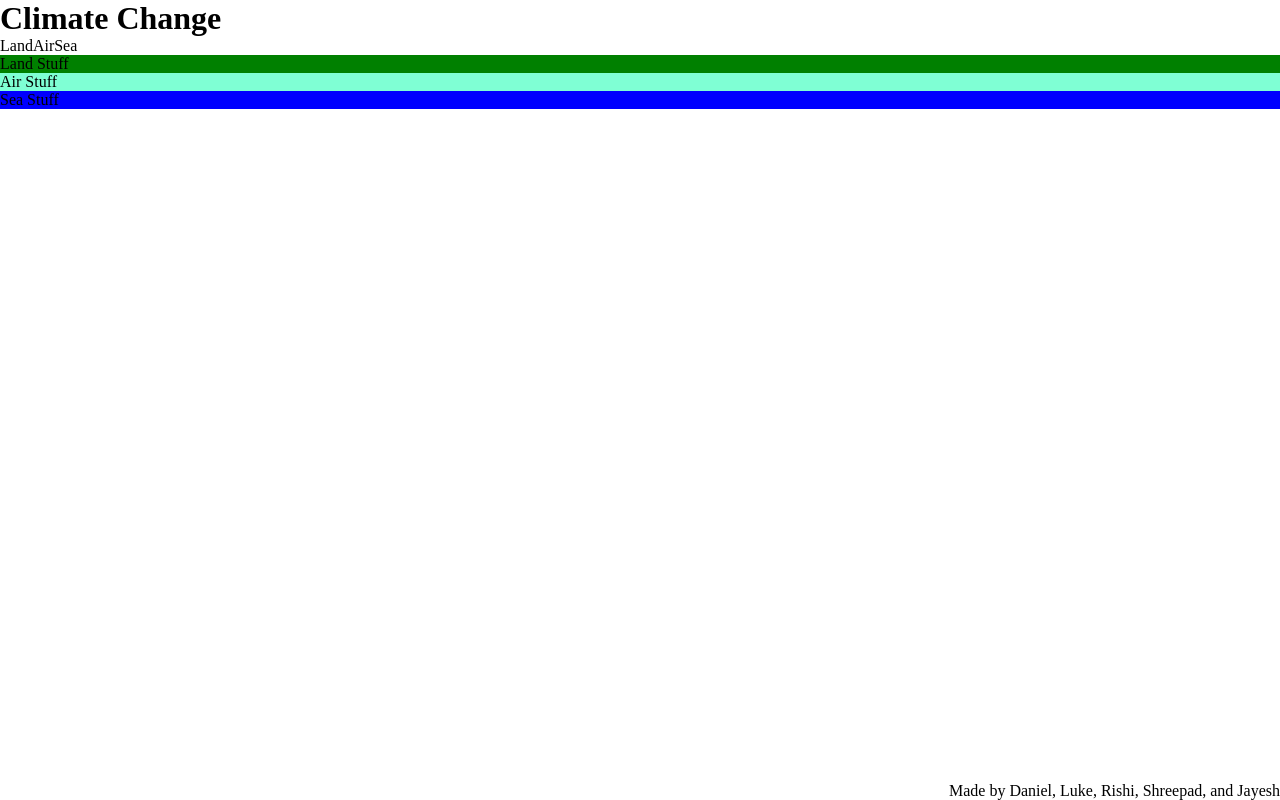
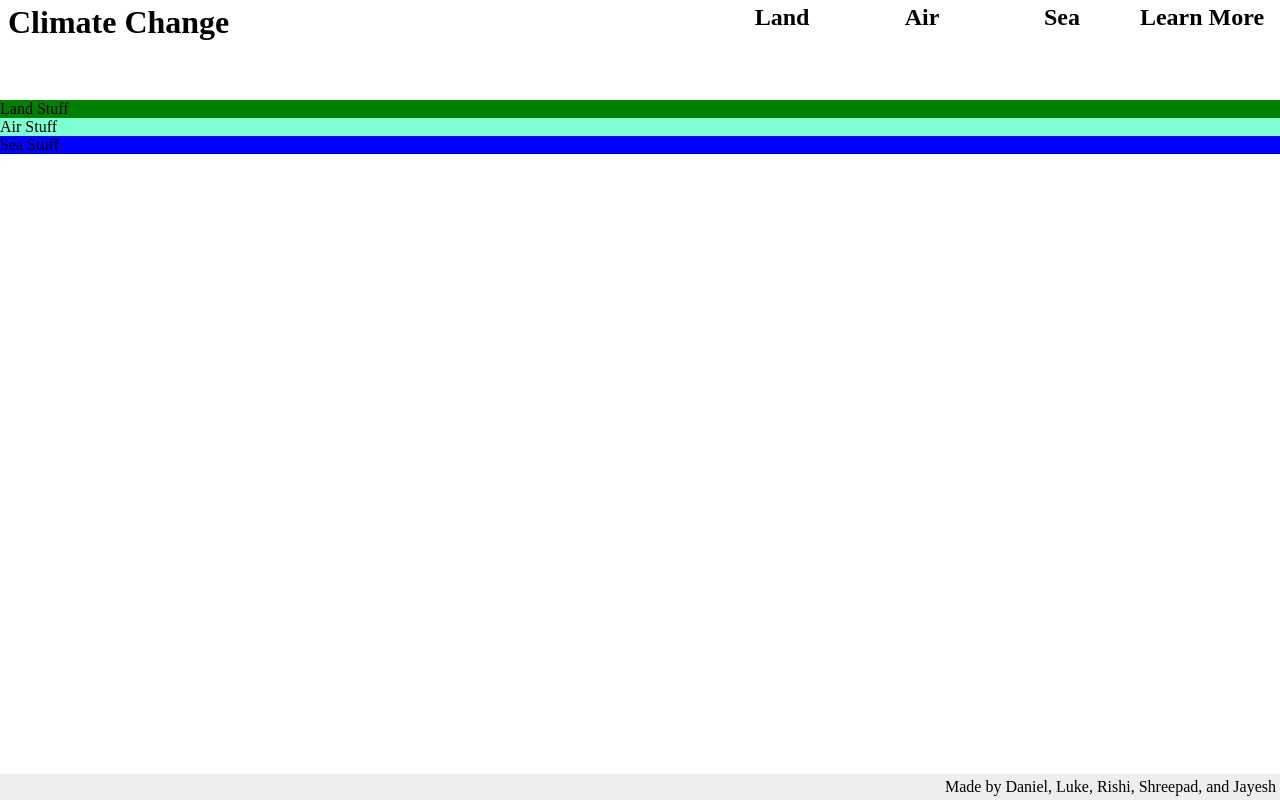
Before and after one commit to SupremeDonut/shshacks-2022, a React (Create React App) app: page / in a window 1280 px wide. Built offline with nearby package versions, Linux system fonts and the light colour scheme.

Commit message:
made basic nav thing

```diff
--- a/src/App.js
+++ b/src/App.js
@@ -9,9 +9,33 @@ function App() {
 		<header>
 			<h1>Climate Change</h1>
 			<nav>
-				<div className="nav-item">Land</div>
-				<div className="nav-item">Air</div>
-				<div className="nav-item">Sea</div>
+				<div className="nav-item">
+					<h2>Land</h2>
+					<ul className="nav-hover">
+						<li><a href="#">Land Overuse</a></li>
+						<li><a href="#">Land Pollution</a></li>
+						<li><a href="#">Deforestation</a></li>
+					</ul>
+				</div>
+				<div className="nav-item">
+					<h2>Air</h2>
+					<ul className="nav-hover">
+						<li><a href="#">Air Pollution</a></li>
+						<li><a href="#">Ozone</a></li>
+						<li><a href="#">Temperature</a></li>
+					</ul>
+				</div>
+				<div className="nav-item">
+					<h2>Sea</h2>
+					<ul className="nav-hover">
+						<li><a href="#">Sea Levels</a></li>
+						<li><a href="#">Marine Life</a></li>
+						<li><a href="#">Plastic in the Ocean</a></li>
+					</ul>
+				</div>
+				<div className="nav-item">
+					<h2>Learn More</h2>
+				</div>
 			</nav>
 		</header>
 		<Land />
--- a/src/styles/App.css
+++ b/src/styles/App.css
@@ -1,7 +1,32 @@
+header {
+	display: flex;
+	justify-content: space-between;
+	height: 100px;
+	padding: 4px 8px;
+}
+
 nav {
 	display: flex;
+	justify-content: space-between;
 }
 
+.nav-item {
+	width: 140px;
+	text-align: center;
+}
+
+.nav-hover {
+	width: 140px;
+	list-style-type: none;
+	display: none;
+	white-space: nowrap;
+}
+
+.nav-item:hover .nav-hover{
+	display: block;
+	position: relative;
+	bottom: 0;
+}
 
 .land {
 	background-color: green;
@@ -20,4 +45,6 @@ footer {
 	position: absolute;
 	bottom: 0;
 	text-align: right;
+	background-color: #eee;
+	padding: 4px;
 }
```
